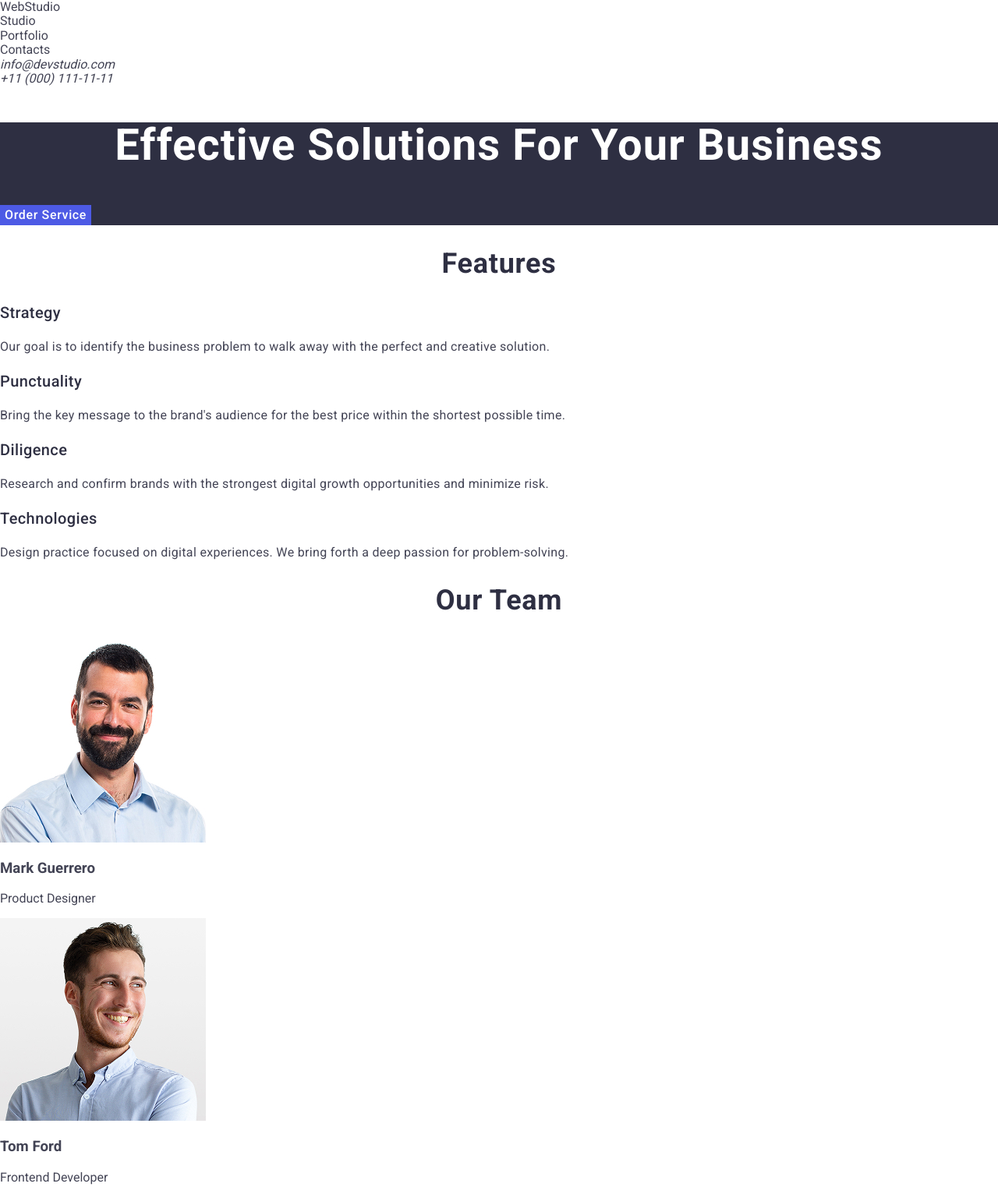
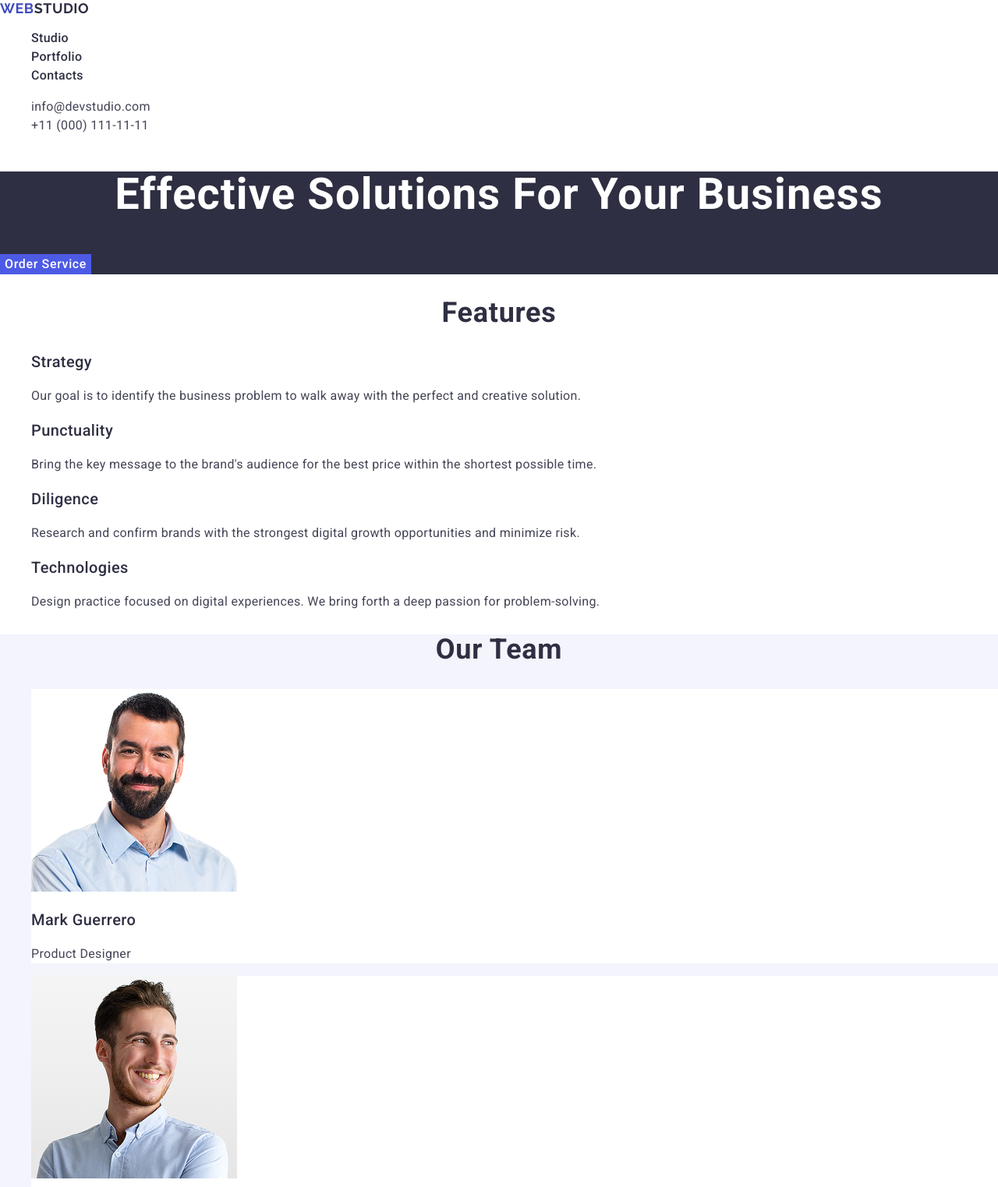
Before and after one commit to Evgeniy19021983/goit-markup-hw-02, a plain HTML site: page index.html in a window 1280 px wide. Shown: the top 1523 px of the page at 78% size. Drawn offline with nearby package versions, Linux system fonts and the light colour scheme.

Commit message:
add markup header

```diff
--- a/css/styles.css
+++ b/css/styles.css
@@ -11,11 +11,58 @@ a {
 
 ul {
     list-style: none;
-    margin: 0;
-    padding: 0;
 }
 
-/* Hero section */
+
+
+.logo {
+    font-family: Raleway, sans-serif;
+    font-weight: 700; /* Ensure font-weight matches available font weights */
+    font-size: 18px;
+    line-height: 1.17; /* 21px / 18px */
+    letter-spacing: 0.03em;
+    text-transform: uppercase;
+    color: #4D5AE5; /* Color for "Web" */
+}
+
+.logo:hover,
+.logo:focus {
+    color: #404BBF;
+}
+
+.logo-studio {
+    color: #2E2F42; /* Color for "Studio" in header */
+}
+
+.nav-link {
+    font-weight: 500;
+    font-size: 16px;
+    line-height: 1.5; /* 24px / 16px */
+    letter-spacing: 0.02em;
+    color: #2E2F42;
+}
+
+.nav-link:hover,
+.nav-link:focus {
+    color: #404BBF;
+}
+
+.contacts {
+    font-style: normal; /* Correct declaration for address block */
+}
+
+.contact-link {
+    font-size: 16px;
+    line-height: 1.5; /* 24px / 16px */
+    letter-spacing: 0.02em;
+    color: #434455;
+}
+
+.contact-link:hover,
+.contact-link:focus {
+    color: #404BBF;
+}
+
 .hero {
     background-color: #2E2F42;
 }
@@ -46,7 +93,6 @@ ul {
     background-color: #404BBF;
 }
 
-/* Features */
 .section-title {
     font-weight: 700;
     font-size: 36px;
@@ -72,7 +118,48 @@ ul {
     color: #434455;
 }
 
-/* Footer */
+.team {
+    background-color: #F4F4FD;
+}
+
+.team-item {
+    background-color: #FFFFFF;
+}
+
+.team-name {
+    font-weight: 500;
+    font-size: 20px;
+    line-height: 1.2; /* 24px / 20px */
+    letter-spacing: 0.02em;
+    color: #2E2F42;
+}
+
+.team-role {
+    font-size: 16px;
+    line-height: 1.5; /* 24px / 16px */
+    letter-spacing: 0.02em;
+    color: #434455;
+}
+
+.portfolio-item {
+    background-color: #FFFFFF;
+}
+
+.portfolio-title {
+    font-weight: 500;
+    font-size: 20px;
+    line-height: 1.2; /* 24px / 20px */
+    letter-spacing: 0.02em;
+    color: #2E2F42;
+}
+
+.portfolio-category {
+    font-size: 16px;
+    line-height: 1.5; /* 24px / 16px */
+    letter-spacing: 0.02em;
+    color: #434455;
+}
+
 .footer {
     background-color: #2E2F42;
 }
```
